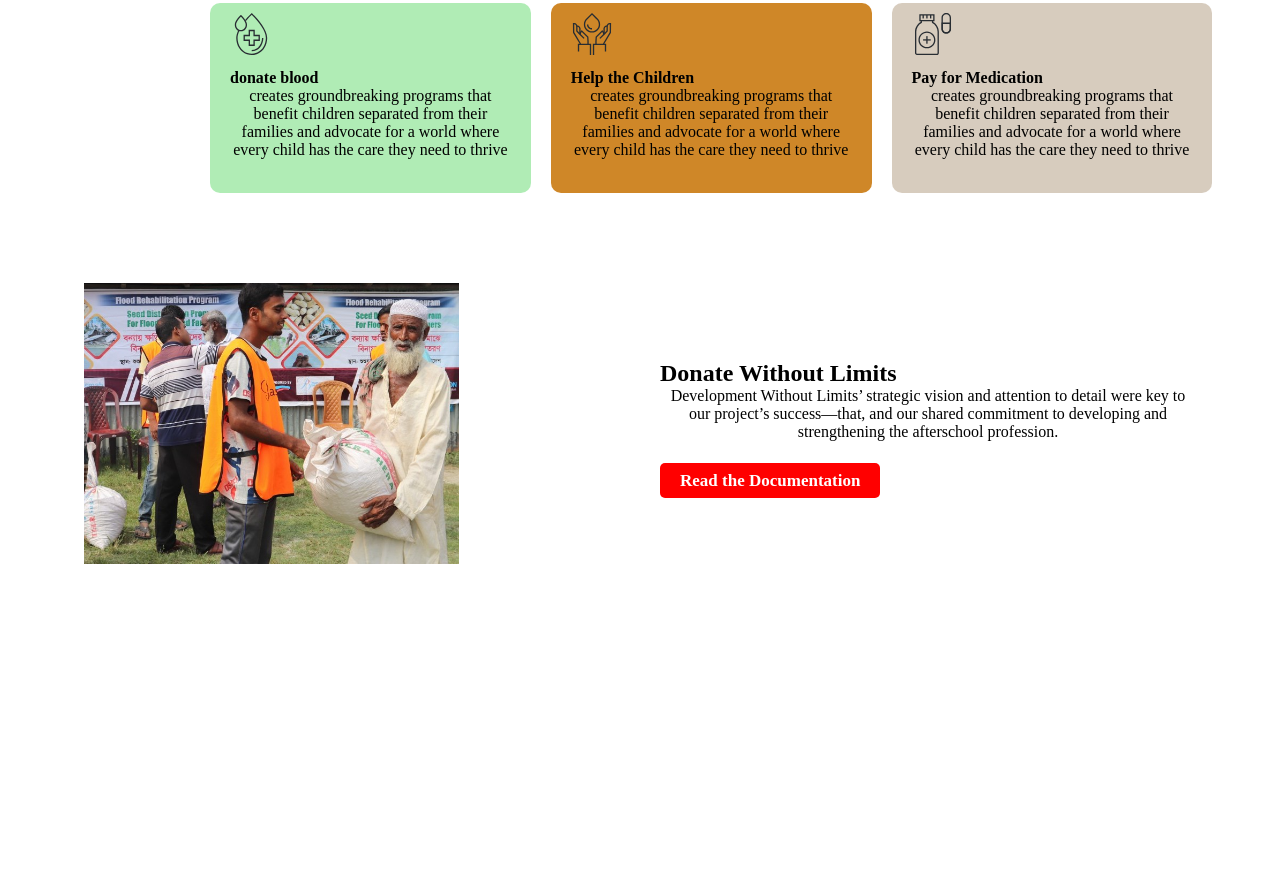
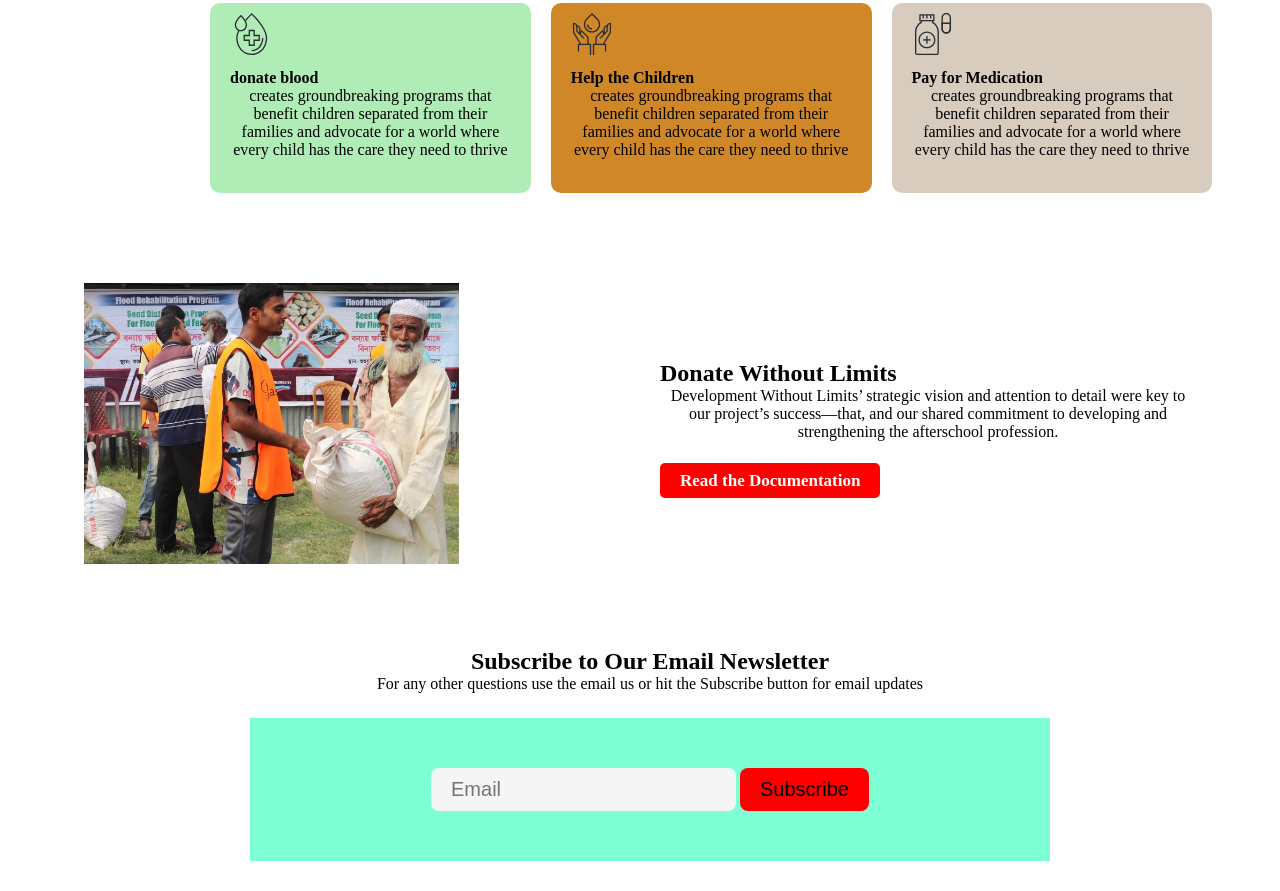
Before and after one commit to developerabdulaziz/donate-today-main, a plain HTML site: page index.html in a window 1280 px wide. Shown: the part 970-1861 px from the top of the page. Before the commit the page ends 1618 px from the top, so only its background shows below. Drawn offline with Linux system fonts and the light colour scheme.

Commit message:
email area section add

```diff
--- a/index.html
+++ b/index.html
@@ -103,6 +103,15 @@
         </div>
     </section>
 
+    <!-- ================ email section =================== -->
+    <section class="email-area">
+        <h2>Subscribe to Our Email Newsletter</h2>
+        <p>For any other questions use the email us or hit the Subscribe button for email updates</p>
+        <div class="email">
+            <input type="email" name="" id="email-fild" placeholder="Email">
+            <button>Subscribe</button>
+        </div>
+    </section>
 
 </body>
 
--- a/style.css
+++ b/style.css
@@ -120,7 +120,7 @@ p {
 
 
 
-
+/* ==========donate area========= */
 .donate-area {
     display: flex;
     align-items: center;
@@ -141,3 +141,38 @@ p {
 .half-width p {
     padding-bottom: 30px;
 }
+
+/* ================ email section =================== */
+
+.email-area {
+    text-align: center;
+    margin-left: 250px;
+    margin-bottom: 30px;
+    width: 800px;
+}
+
+.email {
+    margin-top: 20px;
+    text-align: center;
+    background-color: aquamarine;
+    padding: 50px;
+    align-items: center;
+    justify-content: center;
+
+}
+
+#email-fild {
+    padding: 10px 20px;
+    background-color: whitesmoke;
+    border: none;
+    border-radius: 8px;
+    font-size: 20px;
+}
+
+button {
+    padding: 10px 20px;
+    background-color: red;
+    border: none;
+    border-radius: 8px;
+    font-size: 20px;
+}
```
